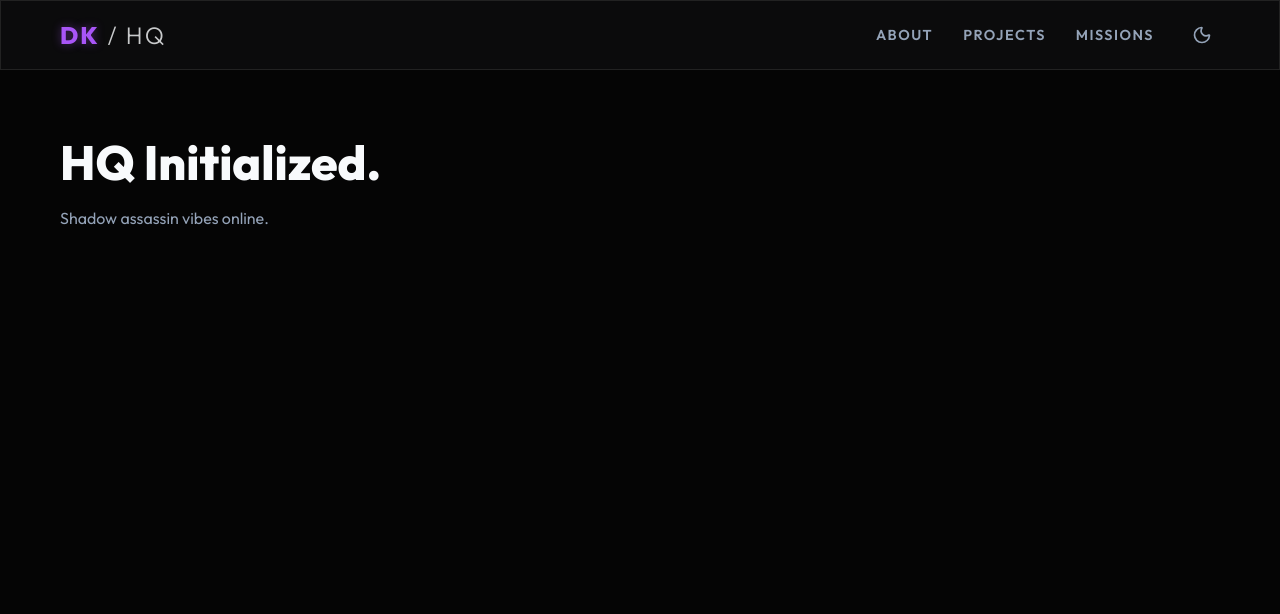
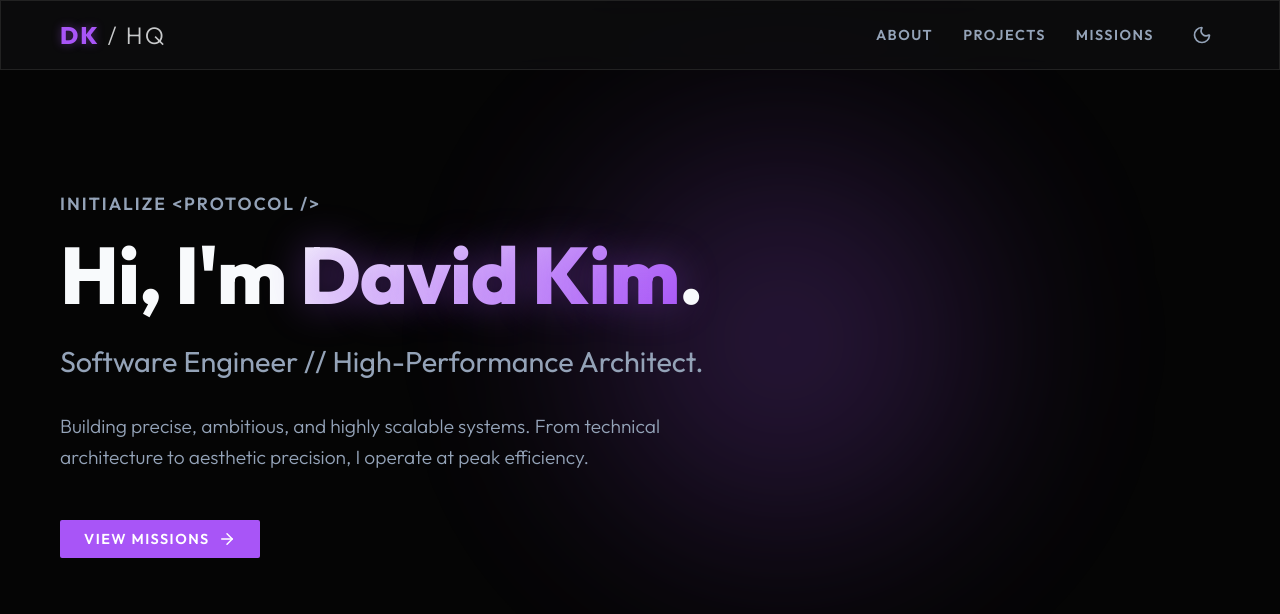
Before and after one commit to davidgskkim/portfolio-site, a React (Vite) app: page / in a window 1280 px wide. Shown: the top 614 px of the page. Built offline with nearby package versions, Linux system fonts and the light colour scheme.

Commit message:
feat: Add dynamic Hero section with gradient glow

```diff
--- a/src/App.tsx
+++ b/src/App.tsx
@@ -1,16 +1,13 @@
 import { ThemeProvider } from './context/ThemeContext';
 import { Navbar } from './components/Navbar';
+import { Hero } from './components/Hero';
 
 function App() {
   return (
     <ThemeProvider>
       <Navbar />
-      <main className="container" style={{ marginTop: '100px' }}>
-        {/* Placeholder for future sections */}
-        <div style={{ height: '2000px', padding: '2rem 0' }}>
-          <h1 style={{ fontSize: '3rem', fontWeight: 800 }}>HQ Initialized.</h1>
-          <p style={{ marginTop: '1rem', color: 'var(--text-secondary)' }}>Shadow assassin vibes online.</p>
-        </div>
+      <main className="container">
+        <Hero />
       </main>
     </ThemeProvider>
   );
--- /dev/null
+++ b/src/components/Hero.css
@@ -0,0 +1,97 @@
+.hero-section {
+  position: relative;
+  min-height: 85vh;
+  display: flex;
+  align-items: center;
+  justify-content: flex-start;
+  padding-top: 70px;
+}
+
+.hero-bg-glow {
+  position: absolute;
+  top: 50%;
+  right: 10%;
+  width: 50vw;
+  height: 50vw;
+  background: radial-gradient(circle, var(--accent-glow) 0%, transparent 60%);
+  transform: translateY(-50%);
+  filter: blur(80px);
+  z-index: -1;
+  opacity: 0.6;
+  animation: pulseGlow 8s infinite alternate ease-in-out;
+}
+
+@keyframes pulseGlow {
+  0% {
+    transform: translateY(-50%) scale(1);
+    opacity: 0.4;
+  }
+  100% {
+    transform: translateY(-50%) scale(1.1);
+    opacity: 0.8;
+  }
+}
+
+.hero-content {
+  max-width: 800px;
+  z-index: 1;
+}
+
+.hero-greeting {
+  font-size: 1.1rem;
+  color: var(--text-secondary);
+  letter-spacing: 2px;
+  text-transform: uppercase;
+  margin-bottom: 1rem;
+  font-weight: 600;
+}
+
+.hero-title {
+  font-size: 5rem;
+  font-weight: 800;
+  line-height: 1.1;
+  margin-bottom: 1.5rem;
+  letter-spacing: -1px;
+}
+
+.gradient-glow {
+  background: linear-gradient(135deg, var(--text-primary) 0%, var(--accent-base) 100%);
+  -webkit-background-clip: text;
+  -webkit-text-fill-color: transparent;
+  display: inline-block;
+  text-shadow: 0 0 40px var(--accent-glow);
+}
+
+.hero-subtitle {
+  font-size: 1.8rem;
+  font-weight: 400;
+  color: var(--text-secondary);
+  margin-bottom: 2rem;
+}
+
+.hero-desc {
+  font-size: 1.2rem;
+  color: var(--text-secondary);
+  line-height: 1.6;
+  max-width: 600px;
+  margin-bottom: 3rem;
+  font-weight: 300;
+}
+
+.hero-cta {
+  display: flex;
+}
+
+@media (max-width: 768px) {
+  .hero-title {
+    font-size: 3.5rem;
+  }
+  .hero-subtitle {
+    font-size: 1.4rem;
+  }
+  .hero-bg-glow {
+    right: 50%;
+    transform: translate(50%, -50%);
+    width: 100vw;
+  }
+}
--- /dev/null
+++ b/src/components/Hero.tsx
@@ -0,0 +1,30 @@
+import './Hero.css';
+import { ArrowRight } from 'lucide-react';
+
+export const Hero = () => {
+  return (
+    <section className="hero-section">
+      {/* Dynamic background effect element */}
+      <div className="hero-bg-glow"></div>
+
+      <div className="hero-content">
+        <h2 className="hero-greeting">Initialize &lt;Protocol /&gt;</h2>
+        <h1 className="hero-title">
+          Hi, I'm <span className="accent-text gradient-glow">David Kim</span>.
+        </h1>
+        <p className="hero-subtitle">
+          Software Engineer // High-Performance Architect.
+        </p>
+        <p className="hero-desc">
+          Building precise, ambitious, and highly scalable systems. From technical architecture to aesthetic precision, I operate at peak efficiency.
+        </p>
+
+        <div className="hero-cta">
+          <a href="#projects" className="btn-primary" style={{ display: 'flex', alignItems: 'center', gap: '8px', width: 'fit-content' }}>
+            View Missions <ArrowRight size={18} />
+          </a>
+        </div>
+      </div>
+    </section>
+  );
+};
```
